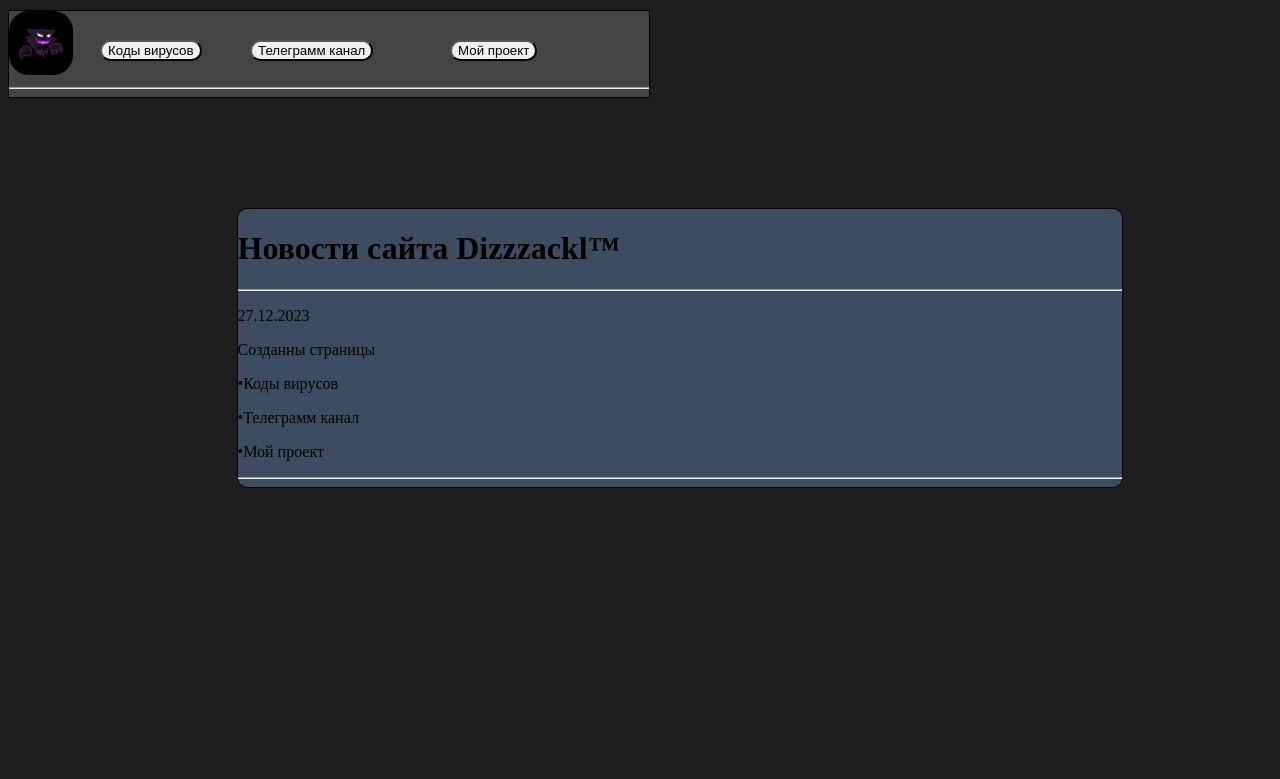
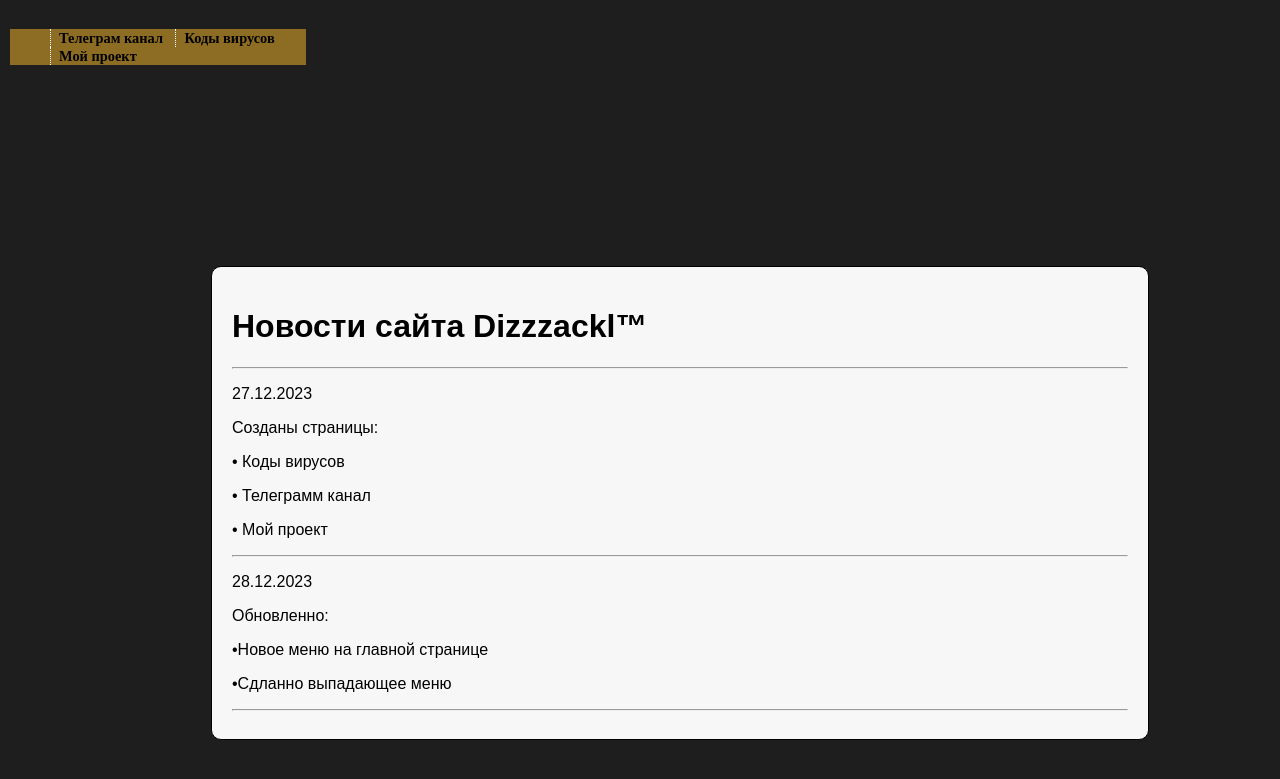
Before and after one commit to dizzzackl/https-dizzzackl.netlify.app, a PHP site: page / in a window 1280 px wide. Shown: the top 779 px of the page. Run offline with PHP 8.4, Linux system fonts and the light colour scheme.

Commit message:
Add files via upload

```diff
--- a/html/css/style.css
+++ b/html/css/style.css
@@ -74,6 +74,15 @@ body{
 }
 
 .menuone{
+{
+   display: none;
+}
+.main-item:focus ~ .sub-menu,
+.main-item:active ~ .sub-menu,
+.sub-menu:hover
+{
+   display: block;
+}
     z-index:99999999;
     border:1px solid;
 
@@ -81,25 +90,29 @@ body{
     position: fixed;
     top: 10px;
 
-    background: #444444;
+    background: rgba(68, 68, 68, 0.5);
 }
 button{
 
         border-radius: 20px;
     }
 .button1{
+    width: auto;
     z-index:99999999;
     position: fixed;
     top: 40px;
     left: 100px;
 }
 .button2{
+    width: auto;
     z-index:99999999;
     position: fixed;
     top: 40px;
     left: 250px;
 }
 .button3{
+    width: auto;
+    height: 10px;
     z-index:99999999;
     position: fixed;
     top: 40px;
--- a/index.html
+++ b/index.html
@@ -1,41 +1,125 @@
-<!doctype html>
-<html lang=ru>
+<!DOCTYPE html>
+<html lang="ru">
+
 <head>
-
     <meta name="description" content="Сайт с кодами вирусов и пк угроз (DIZZZACKL)">
     <link rel="icon" type="image/x-icon" href="html/dowload/icon.jpg">
-    <!--<img src="css/bg-img.jpg" class="background" />-->
-    <link rel="stylesheet" href="html/css/style.css" >
+    <link rel="stylesheet" href="html/css/style.css">
     <meta charset="UTF-8">
-    <meta name="viewport"
-          content="width=device-width, user-scalable=no, initial-scale=1.0, maximum-scale=1.0, minimum-scale=1.0">
-    <meta http-equiv="X-UA-Compatible" content="ie=edge">
+    <meta name="viewport" content="width=device-width, initial-scale=1.0">
     <title>Главная страница</title>
+
+    <style>
+        /* Общие стили */
+        body {
+            margin: 0;
+            padding: 0;
+            font-family: Arial, sans-serif;
+        }
+
+        /* Стили для меню */
+        #main_nav {
+            position: relative;
+            top: 15px;
+            margin-top: 14px;
+            margin-left: 10px;
+            width: 20%;
+            background-color: #8d6c23;
+        }
+
+        /* Стили для основных пунктов меню */
+        #main_nav > li {
+            display: inline-block;
+            padding: 0 8px;
+            border-left: 1px dotted #fff;
+            position: relative;
+            z-index: 2;
+        }
+
+        /* Стили для выпадающего подменю */
+        #main_nav ul {
+            display: none;
+            position: absolute;
+            top: 100%;
+            left: 0;
+            z-index: 1;
+            width: 155px;
+            background-color: #fff;
+            padding: 10px;
+            box-shadow: 0 2px 4px rgba(0, 0, 0, 0.1);
+        }
+
+        /* Стили для подпунктов меню */
+        #main_nav li ul li {
+            display: block;
+            margin-bottom: 8px;
+        }
+
+        /* Стили для ссылок */
+        #main_nav li a,
+        #main_nav li ul li a {
+            color: #000000;
+            font-family: "Times New Roman", serif;
+            font-size: 0.9em;
+            font-weight: bold;
+            text-decoration: none;
+            outline: none;
+            padding-bottom: 17px;
+        }
+
+        /* Стили при наведении на пункты меню */
+        #main_nav li:hover > a,
+        #main_nav li ul a:hover {
+            color: black;
+        }
+
+        /* Стили для активной ссылки */
+        #main_nav .active a {
+            color: black;
+        }
+
+        /* Стили для подменю при наведении на основной пункт меню */
+        #main_nav li:hover > ul {
+            display: block;
+        }
+
+        /* Стили для новостей */
+        .novosti {
+            background-color: #f7f7f7;
+            padding: 20px;
+        }
+
+    </style>
 </head>
+
 <body>
-
-<div class="menuone" style="width:50%">
-
-     <img  class="icon" src="html/dowload/icon.jpg" width="64" height="64" >
-     <a  class="button1" href="html/codes.html"><button>Коды вирусов</button></a>
-     <a class="button2" href="html/TGK.html"><button>Телеграмм канал</button></a>
-     <a class="button3" href="/html/proect.html"><button>Мой проект</button></a>
-    <hr class="menuhr">
-
-</div>
+    <ul id="main_nav">
+        <li><a href="/html/TGK.html">Телеграм канал</a></li>
+        <li><a href="/html/codes.html">Коды вирусов</a>
+            <ul>
+                <li><a href="/html/codes/Python.html">Python</a></li>
+                <li><a href="/html/codes/C++.html">C++</a></li>
+                <li><a href="/html/codes/C%23.html">C#</a></li>
+                <li><a href="/html/codes/js.html">JS</a></li>
+            </ul>
+        </li>
+        <li><a href="/html/proect.html">Мой проект</a></li>
+    </ul>
 
     <div class="novosti">
         <h1>Новости сайта Dizzzackl™</h1>
         <hr class="hrmenu">
         <p>27.12.2023</p>
-    <p>Созданны страницы </p>
-    <p>•Коды вирусов</p>
-    <p>•Телеграмм канал</p>
-    <p>•Мой проект</p>
+        <p>Созданы страницы:</p>
+        <p>• Коды вирусов</p>
+        <p>• Телеграмм канал</p>
+        <p>• Мой проект</p>
         <hr>
-
+        <p>28.12.2023</p>
+        <p>Обновленно:</p>
+        <p>•Новое меню на главной странице</p>
+        <p>•Сдланно выпадающее меню</p>
+        <hr>
     </div>
-
-
 </body>
 </html>
```
Also changed, not shown: html/codes/C#.html (added), html/codes/C++.html (added), html/codes/Python.html (added), html/codes/css/style.css (added), html/codes/js.html (added), html/css/style_menu.css (added). Lines whose indentation alone changed are shown as unchanged.
